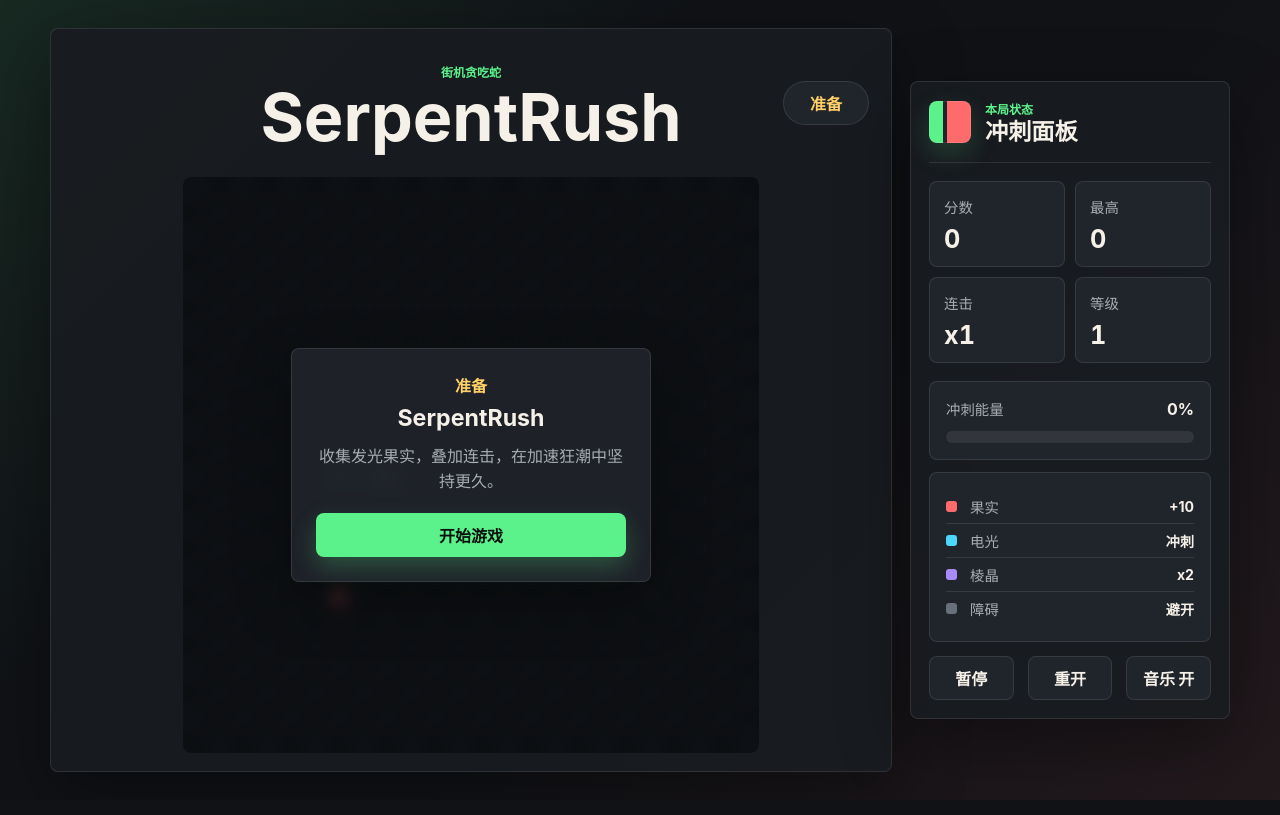
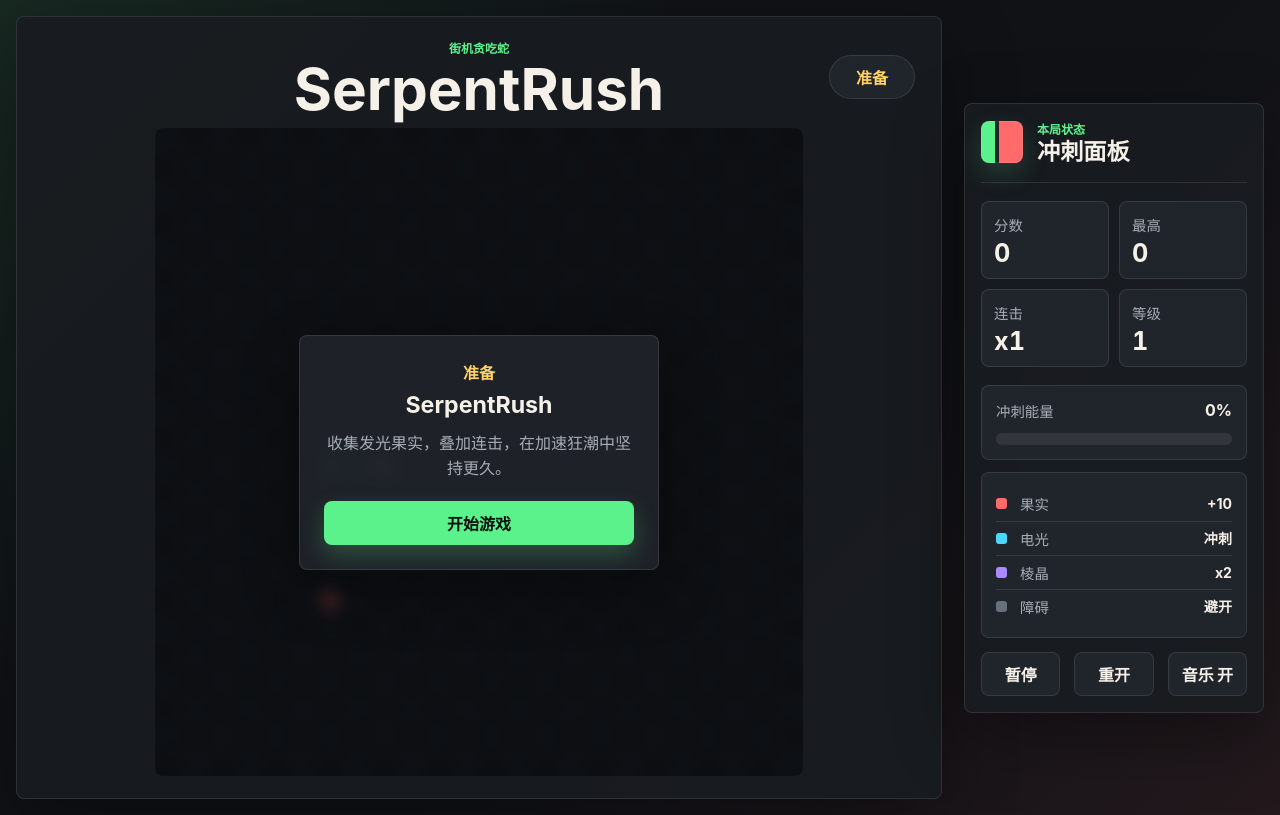
Before and after one commit to UserLiTanYu/SerpentRush, a plain HTML site: page index.html in a window 1280 px wide. Drawn offline with Linux system fonts and the light colour scheme.

Commit message:
扩展主界面布局

```diff
--- a/styles.css
+++ b/styles.css
@@ -45,13 +45,13 @@ button {
 }
 
 .app-shell {
-  width: min(1180px, calc(100vw - 28px));
+  width: min(1440px, calc(100vw - 32px));
   min-height: 100vh;
   margin: 0 auto;
-  padding: 24px 0;
+  padding: 16px 0;
   display: grid;
-  grid-template-columns: minmax(0, 1fr) 320px;
-  gap: 18px;
+  grid-template-columns: minmax(0, 1fr) 300px;
+  gap: 22px;
   align-items: center;
 }
 
@@ -64,8 +64,11 @@ button {
 
 .game-stage {
   border-radius: 8px;
-  padding: 18px;
+  min-height: calc(100vh - 32px);
+  padding: 18px 22px 22px;
   min-width: 0;
+  display: flex;
+  flex-direction: column;
 }
 
 .top-bar,
@@ -81,8 +84,8 @@ button {
 .top-bar {
   position: relative;
   justify-content: center;
-  min-height: 112px;
-  padding: 8px 126px 0;
+  min-height: 82px;
+  padding: 4px 126px 0;
   text-align: center;
 }
 
@@ -107,7 +110,7 @@ h2 {
 }
 
 h1 {
-  font-size: 4.15rem;
+  font-size: 3.65rem;
 }
 
 h2 {
@@ -131,9 +134,9 @@ h2 {
 
 .play-area {
   position: relative;
-  width: min(100%, 72vh);
+  width: min(100%, calc(100vh - 152px), 860px);
   aspect-ratio: 1;
-  margin: 18px auto 0;
+  margin: 10px auto 0;
   overflow: hidden;
   border-radius: 8px;
   background: var(--ink);
@@ -202,7 +205,7 @@ canvas {
 
 .side-panel {
   border-radius: 8px;
-  padding: 18px;
+  padding: 16px;
 }
 
 .brand-block {
@@ -230,8 +233,8 @@ canvas {
 }
 
 .stat-card {
-  min-height: 86px;
-  padding: 14px;
+  min-height: 78px;
+  padding: 12px;
   border-radius: 8px;
   background: var(--panel-strong);
   border: 1px solid var(--line);
@@ -261,7 +264,7 @@ canvas {
 
 .meter-block,
 .inventory {
-  padding: 16px;
+  padding: 14px;
   border-radius: 8px;
   background: var(--panel-strong);
   border: 1px solid var(--line);
@@ -389,12 +392,16 @@ canvas {
     align-items: start;
   }
 
+  .game-stage {
+    min-height: auto;
+  }
+
   .side-panel {
     order: -1;
   }
 
   .play-area {
-    width: min(100%, 78vh);
+    width: min(100%, 78vh, 760px);
   }
 
   .touch-pad {
@@ -415,7 +422,7 @@ canvas {
   }
 
   .top-bar {
-    min-height: 96px;
+    min-height: 86px;
     padding: 8px 90px 0;
   }
 
```
